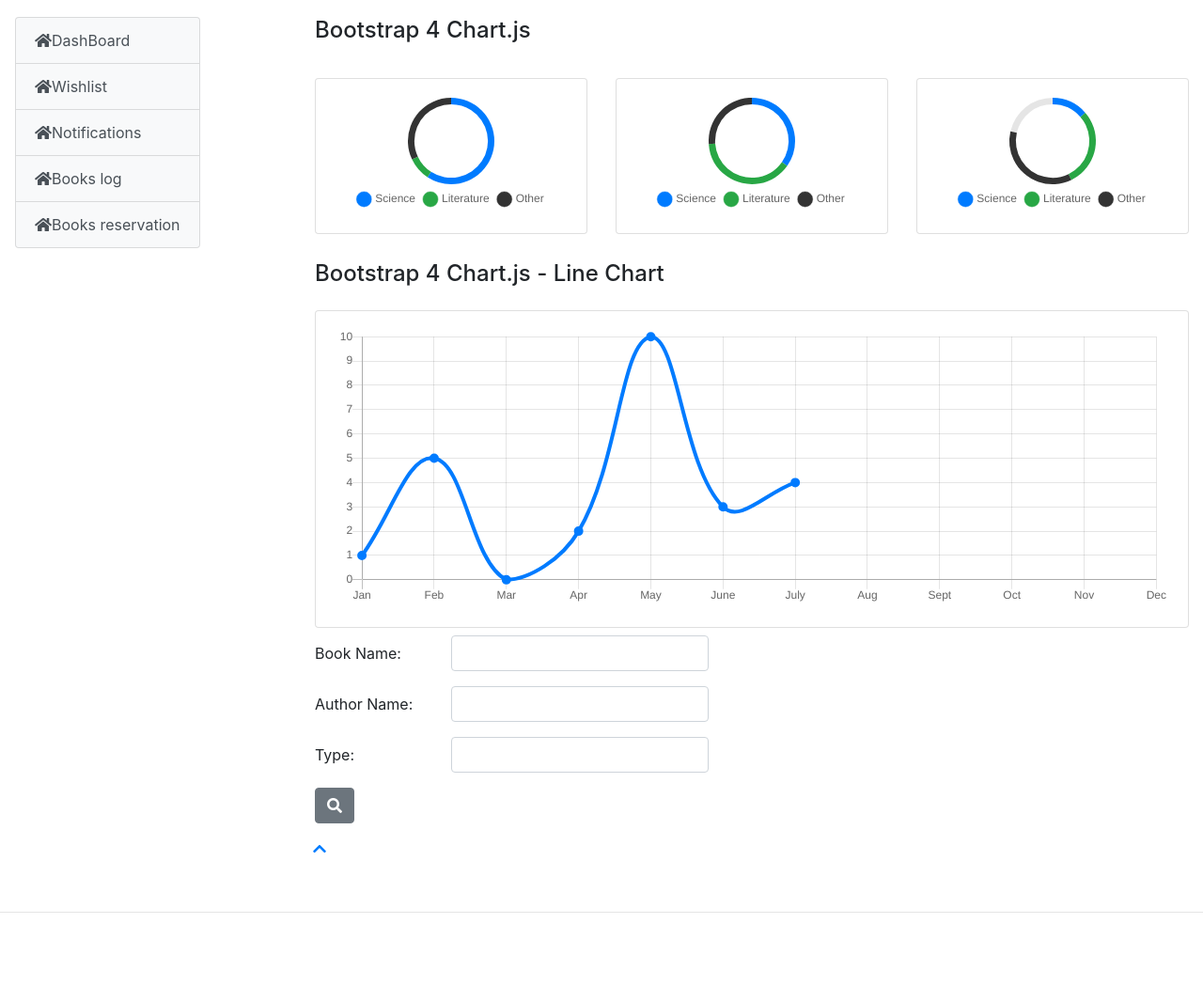
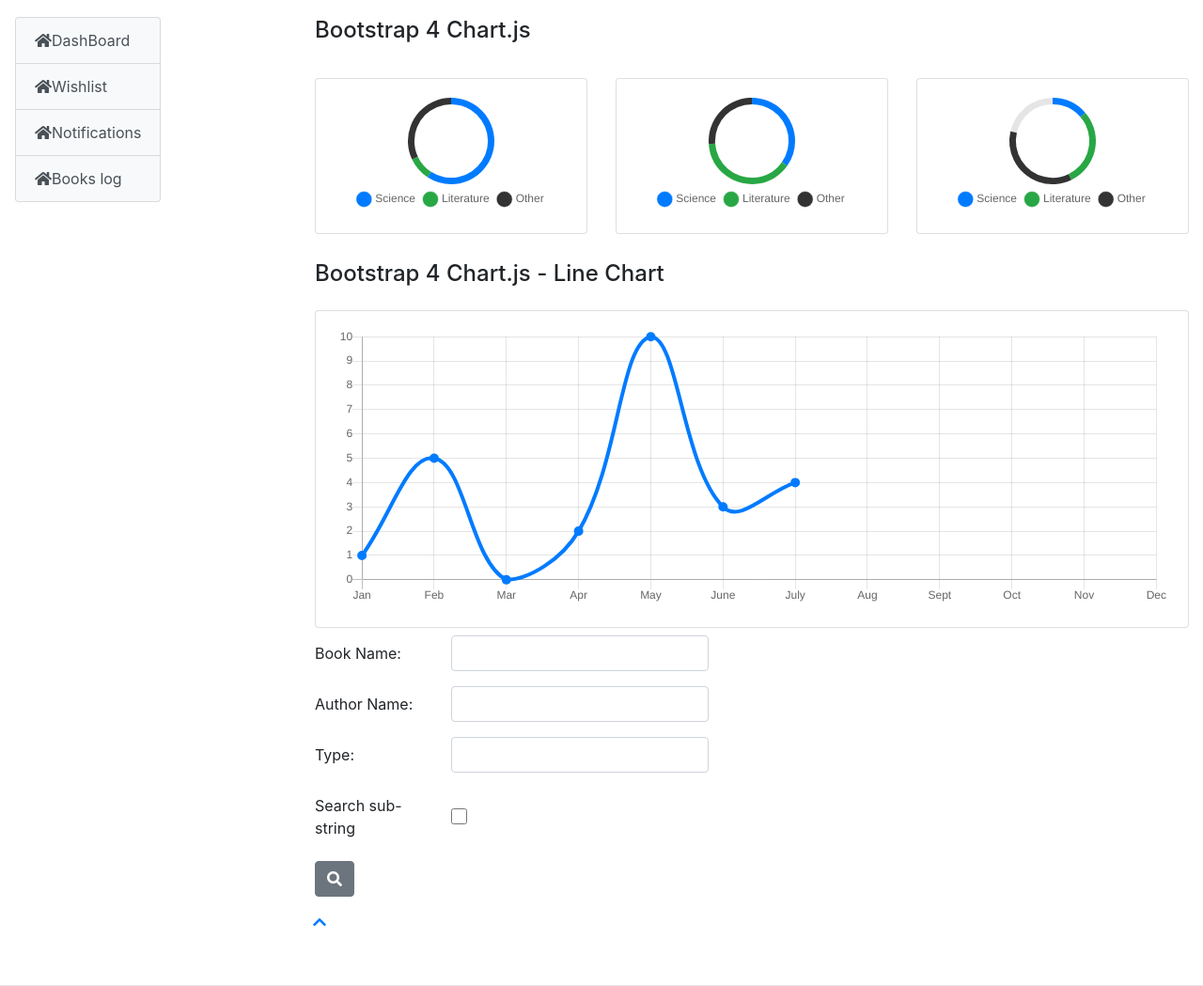
Before and after one commit to marcupalii/library-management., a Flask app: page /account in a window 1280 px wide. Shown: the part 58-1107 px from the top of the page at 94% size. Before the commit the page ends 1029 px from the top, so only its background shows below. Run offline with Flask 2, Linux system fonts and the light colour scheme; the visitor is signed in with stand-in values (Sample User, id 1); data comes from the database, SQL or seed files in the repository; some libraries are stand-ins or nearby versions.

Commit message:
router for search

```diff
--- a/app/forms.py
+++ b/app/forms.py
@@ -13,7 +13,7 @@ class Search(FlaskForm):
     search_name = StringField(label='Book Name: ', validators=[Optional()])
     search_author = StringField(label='Author Name: ', validators=[Optional()])
     search_type = StringField(label='Type: ', validators=[Optional()])
-
+    search_substring = BooleanField('Search sub-string')
     def validate(self):
         if not super(Search, self).validate():
             return False
--- a/app/routes.py
+++ b/app/routes.py
@@ -1,7 +1,7 @@
 from flask import render_template, request, url_for, redirect, abort, jsonify, Response
 from app import app, login_manager, db
 from app.models import User, Wishlist, EntryWishlist, Book, NextBook, BookSeries, Notifications, Author
-
+from flask_sqlalchemy import Pagination
 from app.forms import LoginForm, Search
 from flask_login import login_user, login_required, logout_user, current_user
 from flask import jsonify
@@ -161,12 +161,6 @@ def books_log():
     return render_template("books_log.html")
 
 
-@app.route("/books_reservation")
-@login_required
-def books_reservation():
-    return render_template("books_reservation.html")
-
-
 @app.route("/mark_notification_read/", methods=['POST'])
 @login_required
 def mark_notification_read():
@@ -264,106 +258,6 @@ def admin():
     return render_template("admin.html")
 
 
-# @app.route('/autocomplete/<option>/', methods=['GET'])
-# @login_required
-# def autocomplete(option):
-#     if current_user.email:
-#
-#         print(option, type(option))
-#         if option == "1":
-#             books_name = Book.query.with_entities(Book.name).all()
-#             return Response(json.dumps([el[0] for el in books_name]), mimetype='application/json')
-#         elif option == "2":
-#             books_type = Book.query.with_entities(Book.type).all()
-#             return Response(json.dumps([el[0] for el in books_type]), mimetype='application/json')
-#         elif option == "3":
-#             books_author = Author.query.with_entities(Author.name).all()
-#             return Response(json.dumps([el[0] for el in books_author]), mimetype='application/json')
-
-#
-# @app.route("/process_search_form/", methods=['POST'])
-# @login_required
-# def process_search_form():
-#     response = {}
-#     num_list = []
-#
-#     if current_user.email:
-#
-#         form = SearchForm()
-#         if form.validate_on_submit():
-#
-#             print(form.autocomp.data, form.option.data)
-#
-#             if form.option.data == "1":
-#                 books = Book.query.filter_by(name=form.autocomp.data).order_by(Book.name).paginate(
-#                     per_page=3,
-#                     page=form.page_number.data,
-#                     error_out=True
-#                 )
-#
-#                 for book in books.items:
-#                     author = Author.query.filter_by(id=book.author_id).first()
-#                     response.update({
-#                         str(book.id): {
-#                             'author_name': author.name,
-#                             'book_name': book.name,
-#                             'book_type': book.type,
-#                             'count_book': book.count_free_books
-#                         }
-#                     })
-#
-#                 for i in books.iter_pages(left_edge=2, right_edge=2, left_current=2, right_current=2):
-#                     num_list.append(i)
-#
-#             elif form.option.data == "2":
-#                 books = Book.query.filter_by(type=form.autocomp.data).order_by(Book.name).paginate(
-#                     per_page=3,
-#                     page=form.page_number.data,
-#                     error_out=True
-#                 )
-#
-#                 for book in books.items:
-#                     author = Author.query.filter_by(id=book.author_id).first()
-#                     response.update({
-#                         str(book.id): {
-#                             'author_name': author.name,
-#                             'book_name': book.name,
-#                             'book_type': book.type,
-#                             'count_book': book.count_free_books
-#                         }
-#                     })
-#                 for i in books.iter_pages(left_edge=2, right_edge=2, left_current=2, right_current=2):
-#                     num_list.append(i)
-#
-#             elif form.option.data == "3":
-#                 author = Author.query.filter_by(name=form.autocomp.data).first()
-#                 if author:
-#                     books = Book.query.filter_by(author_id=author.id).order_by(Book.name).paginate(
-#                         per_page=3,
-#                         page=form.page_number.data,
-#                         error_out=True
-#                     )
-#
-#                     for book in books.items:
-#                         response.update({
-#                             str(book.id): {
-#                                 'author_name': author.name,
-#                                 'book_name': book.name,
-#                                 'book_type': book.type,
-#                                 'count_book': book.count_free_books
-#                             }
-#                         })
-#                     for i in books.iter_pages(left_edge=2, right_edge=2, left_current=2, right_current=2):
-#                         num_list.append(i)
-#
-#             return jsonify(
-#                 data={key: response[key] for key in response.keys()},
-#                 pages_lst=[value for value in num_list]
-#             )
-#
-#         return jsonify(data=form.errors)
-
-
 @app.route("/search_book/", methods=['POST'])
 @login_required
 def search_book():
@@ -371,102 +265,46 @@ def search_book():
     num_list = []
 
     if current_user.email:
-
         form = Search()
         if form.validate_on_submit():
+            author = ""
+            name = ""
+            type = ""
+            if form.search_substring.data == False:
+                author = form.search_author.data if form.search_author.data else '%%'
+                name = form.search_name.data if form.search_name.data else '%%'
+                type = form.search_type.data if form.search_type.data else '%%'
+            else:
+                author = '%' + form.search_author.data + '%' if  form.search_author.data else '%%'
+                name = '%' + form.search_name.data + '%' if form.search_name.data else '%%'
+                type = '%' + form.search_type.data + '%' if form.search_type.data else '%%'
 
-            if form.search_name.data and form.search_type.data:
-                books = Book.query.filter_by(name=form.search_name.data, type=form.search_type.data).order_by(
-                    Book.name).paginate(
+            book_author_join = Book.query \
+                .filter(Book.name.like(name) & (Book.type.like(type))) \
+                .join(Author, Book.author_id == Author.id) \
+                .filter(Author.name.like(author)) \
+                .order_by(Book.name) \
+                .add_columns(Author.id, Author.name) \
+                .paginate(
                     per_page=3,
                     page=form.page_number.data,
                     error_out=True
                 )
-
-                for book in books.items:
-                    author = Author.query.filter_by(id=book.author_id).first()
+            if book_author_join:
+                for entry in book_author_join.items:
                     response.update({
-                        str(book.id): {
-                            'author_name': author.name,
-                            'book_name': book.name,
-                            'book_type': book.type,
-                            'count_book': book.count_free_books
+                        str(entry[0].id): {
+                            'author_name': entry[2],
+                            'book_name': entry[0].name,
+                            'book_type': entry[0].type,
+                            'count_book': entry[0].count_free_books
                         }
                     })
-
-                for i in books.iter_pages(left_edge=2, right_edge=2, left_current=2, right_current=2):
+                for i in book_author_join.iter_pages(left_edge=2, right_edge=2, left_current=2, right_current=2):
                     num_list.append(i)
-
-            elif form.search_name.data:
-                books = Book.query.filter_by(name=form.search_name.data).order_by(
-                    Book.name).paginate(
-                    per_page=3,
-                    page=form.page_number.data,
-                    error_out=True
-                )
-
-                for book in books.items:
-                    author = Author.query.filter_by(id=book.author_id).first()
-                    response.update({
-                        str(book.id): {
-                            'author_name': author.name,
-                            'book_name': book.name,
-                            'book_type': book.type,
-                            'count_book': book.count_free_books
-                        }
-                    })
-
-                for i in books.iter_pages(left_edge=2, right_edge=2, left_current=2, right_current=2):
-                    num_list.append(i)
-
-            elif form.search_type.data:
-                books = Book.query.filter_by(type=form.search_type.data).order_by(
-                    Book.name).paginate(
-                    per_page=3,
-                    page=form.page_number.data,
-                    error_out=True
-                )
-
-                for book in books.items:
-                    author = Author.query.filter_by(id=book.author_id).first()
-                    response.update({
-                        str(book.id): {
-                            'author_name': author.name,
-                            'book_name': book.name,
-                            'book_type': book.type,
-                            'count_book': book.count_free_books
-                        }
-                    })
-
-                for i in books.iter_pages(left_edge=2, right_edge=2, left_current=2, right_current=2):
-                    num_list.append(i)
-
-            elif form.search_author.data:
-                author = Author.query.filter_by(name=form.autocomp.data).first()
-                if author:
-                    books = Book.query.filter_by(author_id=author.id).order_by(Book.name).paginate(
-                        per_page=3,
-                        page=form.page_number.data,
-                        error_out=True
-                    )
-
-                    for book in books.items:
-                        response.update({
-                            str(book.id): {
-                                'author_name': author.name,
-                                'book_name': book.name,
-                                'book_type': book.type,
-                                'count_book': book.count_free_books
-                            }
-                        })
-                    for i in books.iter_pages(left_edge=2, right_edge=2, left_current=2, right_current=2):
-                        num_list.append(i)
 
             return jsonify(
                 data={key: response[key] for key in response.keys()},
                 pages_lst=[value for value in num_list]
             )
-
-
-        print(form.errors)
         return jsonify(data=form.errors)
--- a/app/static/css/account.css
+++ b/app/static/css/account.css
@@ -48,3 +48,31 @@
     }
 
 }
+
+.check-container {
+    min-width: 17px !important;
+    display: flex;
+    flex-direction: row;
+    align-content: center;
+    align-items: center;
+}
+
+#search_substring {
+    min-width: 100% !important;
+    min-height: 17px !important;
+}
+
+
+/*.custom-control.custom-checkbox {*/
+/*padding-left: 0;*/
+/*}*/
+
+/*label.custom-control-label {*/
+/*position: relative;*/
+/*padding-right: 1.5rem;*/
+/*}*/
+
+/*label.custom-control-label::before, label.custom-control-label::after {*/
+/*right: 0;*/
+/*left: auto;*/
+/*}*/
--- a/app/static/js/account.js
+++ b/app/static/js/account.js
@@ -233,7 +233,6 @@ $(function () {
     }
 
     function show_page_numbers(page_numbers) {
-        $('#paginationBox').empty();
         $('#paginationBox').append(
             $('<li/>')
                 .addClass("page-item")
@@ -296,6 +295,19 @@ $(function () {
 
     }
 
+    function clear_form() {
+        $.each($('input'), function () {
+            if ($(this).attr('id').match(/^search_[a-z]+$/)) {
+                if ($(this).attr("id") === "search_substring") {
+                    $(this).prop("checked", false)
+                } else {
+                    $(this).val('');
+                }
+
+            }
+        })
+    }
+
     function create_table(data) {
         let index_start = 3 * (parseInt($('#page_number').val()) - 1);
         for (key in data['data']) {
@@ -303,8 +315,10 @@ $(function () {
             write_row(data['data'][key], index_start);
 
         }
+        $('#paginationBox').empty();
         if (index_start !== 0) {
             show_page_numbers(data['pages_lst']);
+            clear_form();
         } else {
             $('#content-table').css("text-align", "center").text("no results find !");
         }
@@ -319,9 +333,22 @@ $(function () {
 
     $.each($('input'), function () {
         if ($(this).attr("id").match(/^search_[a-z]+$/)) {
-            $(this).addClass("form-control");
+            // if ($(this).attr("id") !== "search_substring") {
+            //     $(this).addClass("form-control");
+            //     $(this).parent().prev().addClass("col-sm-2 col-form-label");
+            // } else {
+            //     $(this).addClass("custom-control-input");
+            //     $(this).next().addClass("custom-control-label");
+
+
+            if ($(this).attr("id") !== "search_substring") {
+                $(this).addClass("form-control");
+            }
+
             $(this).parent().prev().addClass("col-sm-2 col-form-label");
+
         }
+
     });
 
     function get_data() {
@@ -365,6 +392,7 @@ $(function () {
 
     $('form').submit(function (e) {
         reset_err_tags();
+        $('#page_number').val(1);
         data_form = $('form').serialize();
         get_data();
         e.preventDefault();
@@ -394,7 +422,8 @@ $(function () {
         get_data();
     });
 
-});
+})
+;
 
 
 $(document).on("click", ".modal-button", function () {
--- a/app/templates/account.html
+++ b/app/templates/account.html
@@ -89,9 +89,18 @@
                                 {{ form.search_type }}
                             </div>
                         </div>
-                        <div class="" id="search_name_error">
+{#                        <div class="custom-control custom-checkbox mb-3">#}
+{#                            {{ form.search_substring }}#}
+{#                            {{ form.search_substring.label }}#}
+{#                        </div>#}
+                        <div class="form-group row">
+                            {{ form.search_substring.label }}
+                            <div class="col-sm-20 check-container">
+                                {{ form.search_substring }}
+                            </div>
+                        </div>
 
-                        </div>
+                        <div class="" id="search_name_error"></div>
                         <div>
                             <button class="btn btn-secondary" type="Submit" id="button-collapse-table">
                                 <i class="fa fa-search"></i>
--- a/app/templates/layout.html
+++ b/app/templates/layout.html
@@ -172,11 +172,6 @@
                                     <i class="fa fa-home"></i>Books log<span class="sr-only"></span>
                                 </a>
 
-                                <a class="nav-link list-group-item list-group-item-action bg-light"
-                                   href="{{ url_for('books_reservation') }}">
-                                    <i class="fa fa-home"></i>Books reservation<span class="sr-only"></span>
-                                </a>
-
                             </div>
                         </div>
                     </div>
```
Also changed, not shown: app/models.py (+13 -4 lines).
